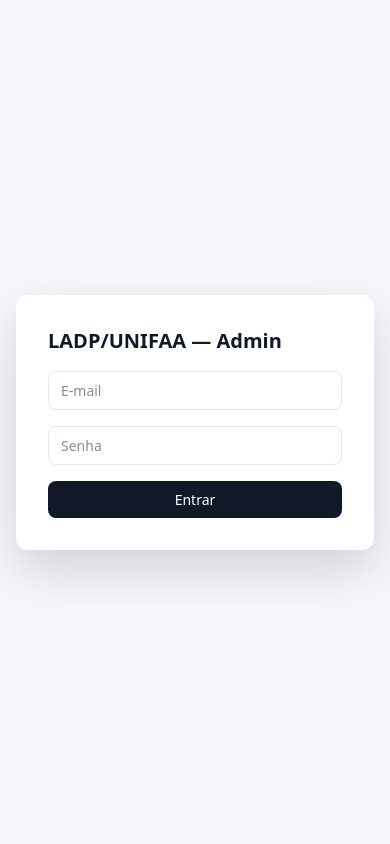
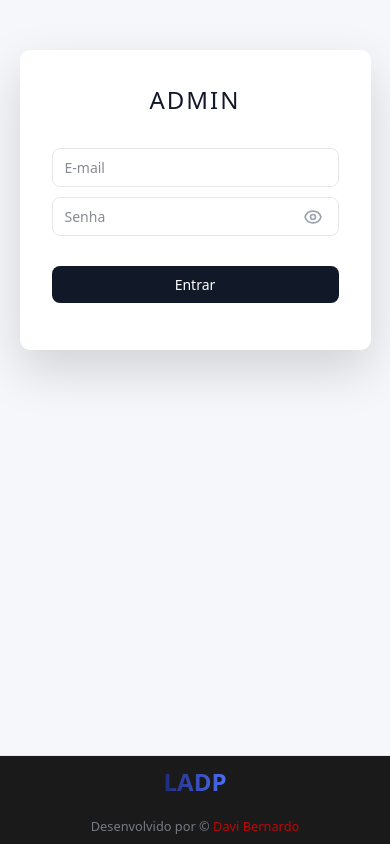
Before and after one commit to sbernardoDavi/blog--server, a Next.js app in the folder admin/: page /login in a window 390 px wide. Built offline with nearby package versions, Linux system fonts and the light colour scheme; no server answers.

Commit message:
fix: change login page

```diff
--- a/admin/app/admin/footer/footer.css
+++ b/admin/app/admin/footer/footer.css
@@ -98,7 +98,7 @@
 }
 
 .footer-dev {
-  font-size: 1.1rem;
+  font-size: 0.8rem;
   color: var(--text-muted);
   text-align: center;
   opacity: 0.7;
--- a/admin/app/admin/footer/footer.tsx
+++ b/admin/app/admin/footer/footer.tsx
@@ -10,7 +10,7 @@ export default function Footer() {
           <h2 className="footer-ladp">
             <span className="ladp-gradient-footer ">LADP</span>
           </h2>
-          <p className="footer-subtitle">LIGA ACADÊMICA DE DIREITO PÚBLICO</p>
+          {/* <p className="footer-subtitle">LIGA ACADÊMICA DE DIREITO PÚBLICO</p> */}
         </div>
 
         <p className="footer-dev">
--- a/admin/app/admin/navbar/Navbar.tsx
+++ b/admin/app/admin/navbar/Navbar.tsx
@@ -84,11 +84,11 @@ export default function Navbar() {
             ))}
           </div>
         </div>
-        <div>
+        {/* <div>
           <span className="ladp-gradient">LADP</span>
-        </div>
+        </div> */}
 
-        <div className="flex items-center" style={{ gap: "5px" }}>
+        <div className="flex items-center" style={{ gap: "10px" }}>
           <button
             onClick={toggleTheme}
             className="theme-toggle"
@@ -151,7 +151,12 @@ export default function Navbar() {
       {/* Sidebar mobile */}
       <aside className={`sidebar ${sidebarOpen ? "sidebar-open" : ""}`}>
         <div className="sidebar-header">
-          <span className="ladp-gradient">LADP</span>
+          <span
+            className="ladp-gradient-footer"
+            style={{ fontSize: "1.5rem", fontWeight: "700" }}
+          >
+            LADP
+          </span>
           <button
             className="sidebar-close"
             onClick={() => setSidebarOpen(false)}
@@ -172,22 +177,31 @@ export default function Navbar() {
             </Link>
           ))}
         </nav>
+        <div
+          style={{
+            display: "flex",
+            alignItems: "center",
+            justifyContent: "center",
+            marginBottom: "1rem",
+          }}
+        >
+          <button
+            onClick={toggleTheme}
+            className="theme-toggle"
+            style={{
+              borderRadius: "0.5rem",
+              fontSize: "2rem",
+            }}
+            aria-label={dark ? "Ativar modo claro" : "Ativar modo escuro"}
+          >
+            {dark ? "☀️" : "🌙"}
+          </button>
+        </div>
 
         <div className="sidebar-footer">
           <p className="truncate mb-2" style={{ color: "var(--text-muted)" }}>
             {email}
           </p>
-          <button
-            onClick={toggleTheme}
-            className="theme-toggle w-full mb-2"
-            style={{
-              borderRadius: "0.5rem",
-              fontSize: "1.5rem",
-            }}
-            aria-label={dark ? "Ativar modo claro" : "Ativar modo escuro"}
-          >
-            {dark ? "☀️" : "🌙"}
-          </button>
           <button onClick={handleLogout} className="btn btn-danger w-full">
             Sair
           </button>
--- a/admin/app/layout.tsx
+++ b/admin/app/layout.tsx
@@ -1,5 +1,6 @@
 import type { Metadata } from "next";
 import { Geist, Geist_Mono } from "next/font/google";
+import Footer from "./admin/footer/footer";
 import "./globals.css";
 
 const geistSans = Geist({
@@ -27,7 +28,10 @@ export default function RootLayout({
       lang="en"
       className={`${geistSans.variable} ${geistMono.variable} h-full antialiased`}
     >
-      <body className="min-h-full flex flex-col">{children}</body>
+      <body className="min-h-screen flex flex-col">
+        {children}
+        <Footer />
+      </body>
     </html>
   );
 }
--- /dev/null
+++ b/admin/app/login/Login.css
@@ -0,0 +1,80 @@
+.form-section {
+  display: flex;
+  align-items: center;
+  justify-content: center;
+  height: 800px;
+}
+
+.container {
+  background-color: var(--bg-surface);
+  color: var(--text-primary);
+  box-shadow: var(--shadow-modal);
+  width: 500px;
+  height: 300px;
+  padding: 2rem;
+  display: flex;
+  flex-direction: column;
+  gap: 10px;
+  border-radius: 10px;
+}
+
+.title {
+  font-size: 1.5rem;
+  margin-bottom: 20px;
+  text-align: center;
+  font-weight: 500;
+  letter-spacing: 2px;
+}
+
+.password-input-wrapper {
+  position: relative;
+  width: 100%;
+}
+
+.password-input-wrapper .input {
+  padding-right: 2.5rem;
+}
+
+.password-toggle {
+  position: absolute;
+  right: 0.75rem;
+  top: 50%;
+  transform: translateY(-50%);
+  background: transparent;
+  border: none;
+  cursor: pointer;
+  color: var(--text-muted);
+  display: flex;
+  align-items: center;
+  justify-content: center;
+  padding: 0.25rem;
+  border-radius: 0.25rem;
+  transition:
+    color 0.2s ease,
+    background-color 0.2s ease;
+}
+
+.password-toggle:hover {
+  color: var(--text-primary);
+  background-color: var(--bg-hover);
+}
+
+.password-toggle:focus {
+  outline: none;
+  box-shadow: 0 0 0 2px rgba(59, 130, 246, 0.3);
+}
+
+.password-toggle svg {
+  width: 20px;
+  height: 20px;
+}
+
+@media (max-width: 640px) {
+  .form-section {
+    height: 400px;
+  }
+
+  .container {
+    width: 90%;
+  }
+}
--- a/admin/app/login/page.tsx
+++ b/admin/app/login/page.tsx
@@ -3,15 +3,17 @@
 import { useState } from "react";
 import { useRouter } from "next/navigation";
 import { supabase } from "@/lib/supabase";
+import "./Login.css";
 
 export default function LoginPage() {
   const router = useRouter();
   const [email, setEmail] = useState("");
   const [password, setPassword] = useState("");
+  const [showPassword, setShowPassword] = useState(false);
   const [error, setError] = useState("");
   const [loading, setLoading] = useState(false);
 
-  async function handleSubmit(e: React.FormEvent) {
+  async function handleSubmit(e: React.FormEvent<HTMLFormElement>) {
     e.preventDefault();
     setLoading(true);
     setError("");
@@ -30,20 +32,17 @@ export default function LoginPage() {
   }
 
   return (
-    <div
-      className="min-h-screen flex items-center justify-center px-4"
-      style={{ backgroundColor: "var(--bg-page)" }}
-    >
+    <div className="form-section">
       <form
         onSubmit={handleSubmit}
-        className="p-8 rounded-xl shadow w-full max-w-sm flex flex-col gap-4"
+        className="container"
         style={{
           backgroundColor: "var(--bg-surface)",
           color: "var(--text-primary)",
           boxShadow: "var(--shadow-modal)",
         }}
       >
-        <h1 className="text-xl font-semibold ">LADP/UNIFAA — Admin</h1>
+        <h1 className="title">ADMIN</h1>
 
         {error && <p className="text-sm text-red-600">{error}</p>}
 
@@ -55,8 +54,10 @@ export default function LoginPage() {
           required
           className="input"
         />
+
+        <div className="password-input-wrapper">
           <input
-          type="password"
+            type={showPassword ? "text" : "password"}
             placeholder="Senha"
             value={password}
             onChange={(e) => setPassword(e.target.value)}
@@ -64,9 +65,59 @@ export default function LoginPage() {
             className="input"
           />
           <button
+            type="button"
+            onClick={() => setShowPassword(!showPassword)}
+            className="password-toggle"
+            aria-label={showPassword ? "Ocultar senha" : "Mostrar senha"}
+          >
+            {showPassword ? (
+              <svg
+                width="20"
+                height="20"
+                viewBox="0 0 24 24"
+                fill="none"
+                xmlns="http://www.w3.org/2000/svg"
+              >
+                <path
+                  d="M3.98 8.223A10.477 10.477 0 001.934 12C3.226 16.338 7.244 19.5 12 19.5c.993 0 1.953-.138 2.863-.395M6.228 6.228A10.45 10.45 0 0112 4.5c4.756 0 8.773 3.162 10.065 7.498a10.523 10.523 0 01-4.293 5.774M6.228 6.228L3 3m3.228 3.228l3.65 3.65m7.894 7.894L21 21m-3.228-3.228l-3.65-3.65m0 0a3 3 0 10-4.243-4.243m4.242 4.242L9.88 9.88"
+                  stroke="currentColor"
+                  strokeWidth="2"
+                  strokeLinecap="round"
+                  strokeLinejoin="round"
+                />
+              </svg>
+            ) : (
+              <svg
+                width="20"
+                height="20"
+                viewBox="0 0 24 24"
+                fill="none"
+                xmlns="http://www.w3.org/2000/svg"
+              >
+                <path
+                  d="M15 12a3 3 0 11-6 0 3 3 0 016 0z"
+                  stroke="currentColor"
+                  strokeWidth="2"
+                  strokeLinecap="round"
+                  strokeLinejoin="round"
+                />
+                <path
+                  d="M2.458 12C3.732 7.943 7.523 5 12 5c4.478 0 8.268 2.943 9.542 7-1.274 4.057-5.064 7-9.542 7-4.477 0-8.268-2.943-9.542-7z"
+                  stroke="currentColor"
+                  strokeWidth="2"
+                  strokeLinecap="round"
+                  strokeLinejoin="round"
+                />
+              </svg>
+            )}
+          </button>
+        </div>
+
+        <button
           type="submit"
           disabled={loading}
           className="btn btn-primary w-full py-2"
+          style={{ marginTop: "20px" }}
         >
           {loading ? "Entrando..." : "Entrar"}
         </button>
```
Also changed, not shown: admin/app/admin/navbar/Navbar.css (+6 -7 lines). Lines whose indentation alone changed are shown as unchanged.
